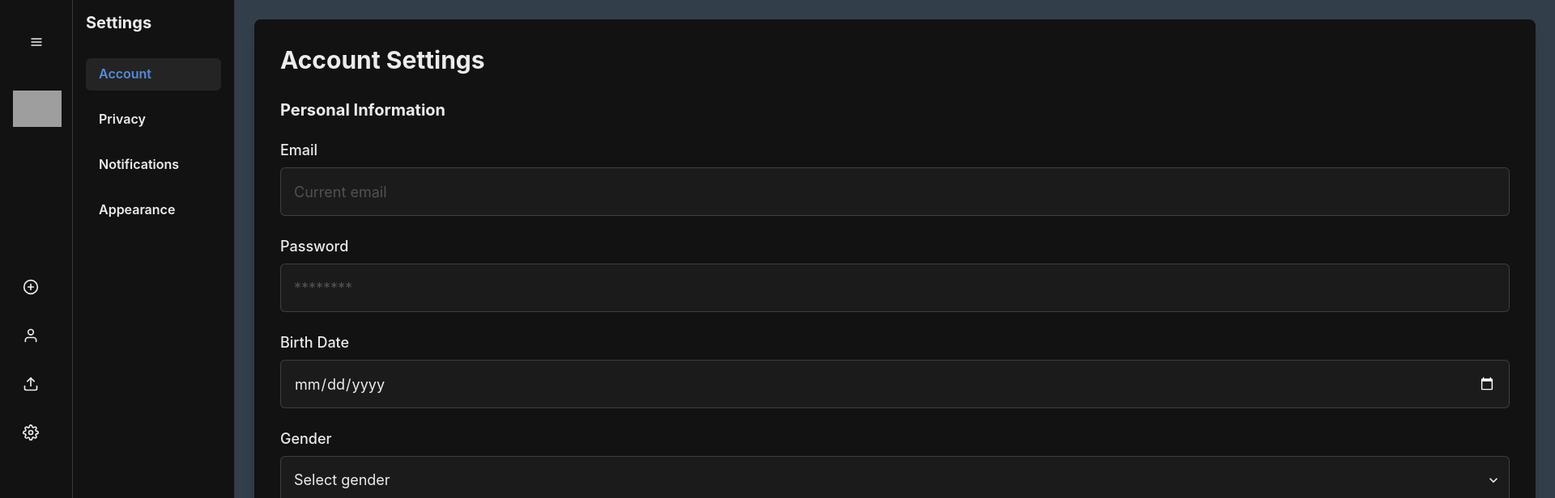
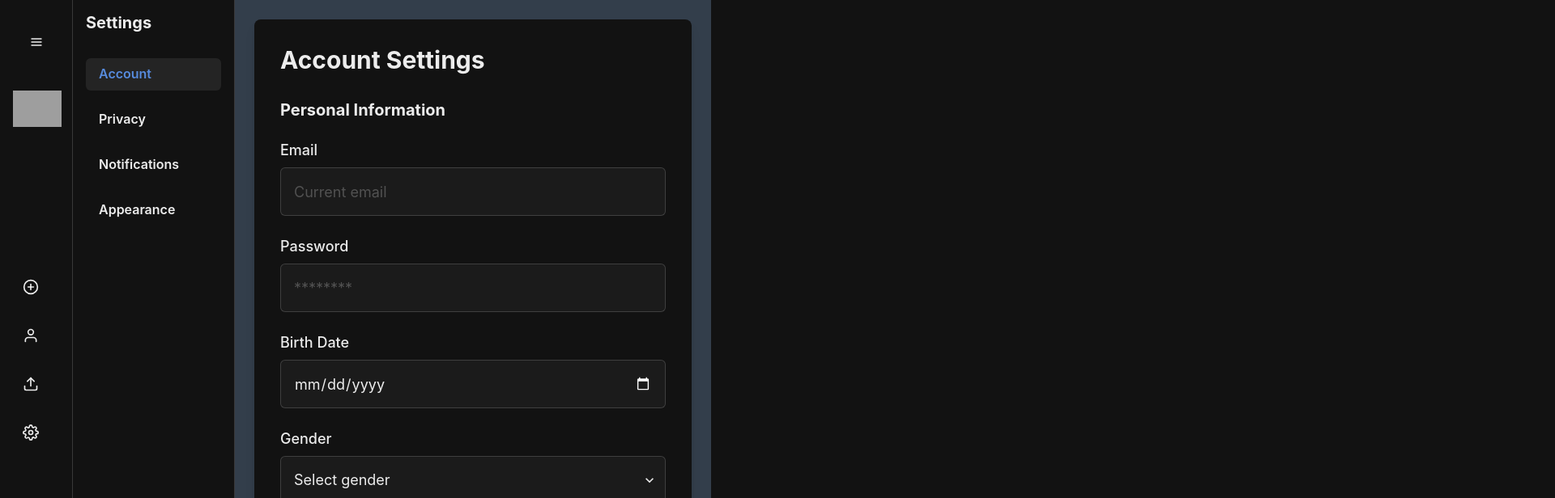
Before and after one commit to A-Aboody/Wavely, a React (Vite) app: page /settings in a window 1280 px wide. Shown: the top 616 px of the page at 81% size, 1920 px wide, since content can reach past the window. Built offline with nearby package versions, Linux system fonts and the light colour scheme; grey boxes are pictures that could not be loaded.

Commit message:
Resolution Bug Fixed

```diff
--- a/src/pages/SettingsPage/SettingsPage.jsx
+++ b/src/pages/SettingsPage/SettingsPage.jsx
@@ -20,7 +20,9 @@ const SettingsPage = () => {
 
     return (
         <Flex
-            w={{ base: "100%", md: isNavbarOpen ? "calc(100vw - 240px)" : "1830px" }}
+            w="100%"
+            maxW="100vw"
+            minH="100vh"
             overflow="hidden"
             position="relative"
             transition="width 0.2s"
@@ -28,6 +30,7 @@ const SettingsPage = () => {
             {/* Sidebar Navigation */}
             <Box
                 w={sidebarWidth}
+                minW={sidebarWidth}
                 borderRight="1px solid"
                 borderColor="whiteAlpha.300"
                 flexShrink={0}
@@ -69,7 +72,7 @@ const SettingsPage = () => {
             {/* Content Area */}
             <Box
                 flex={1}
-                h="100vh"
+                minH="100vh"
                 p={6}
                 bg="#333e4b"
                 position="relative"
@@ -79,6 +82,8 @@ const SettingsPage = () => {
                     borderRadius="lg"
                     w="100%"
                     h="100%"
+                    maxW="1200px"
+                    mx="auto"
                     boxShadow="lg"
                     p={8}
                     bg="#121212"
```
